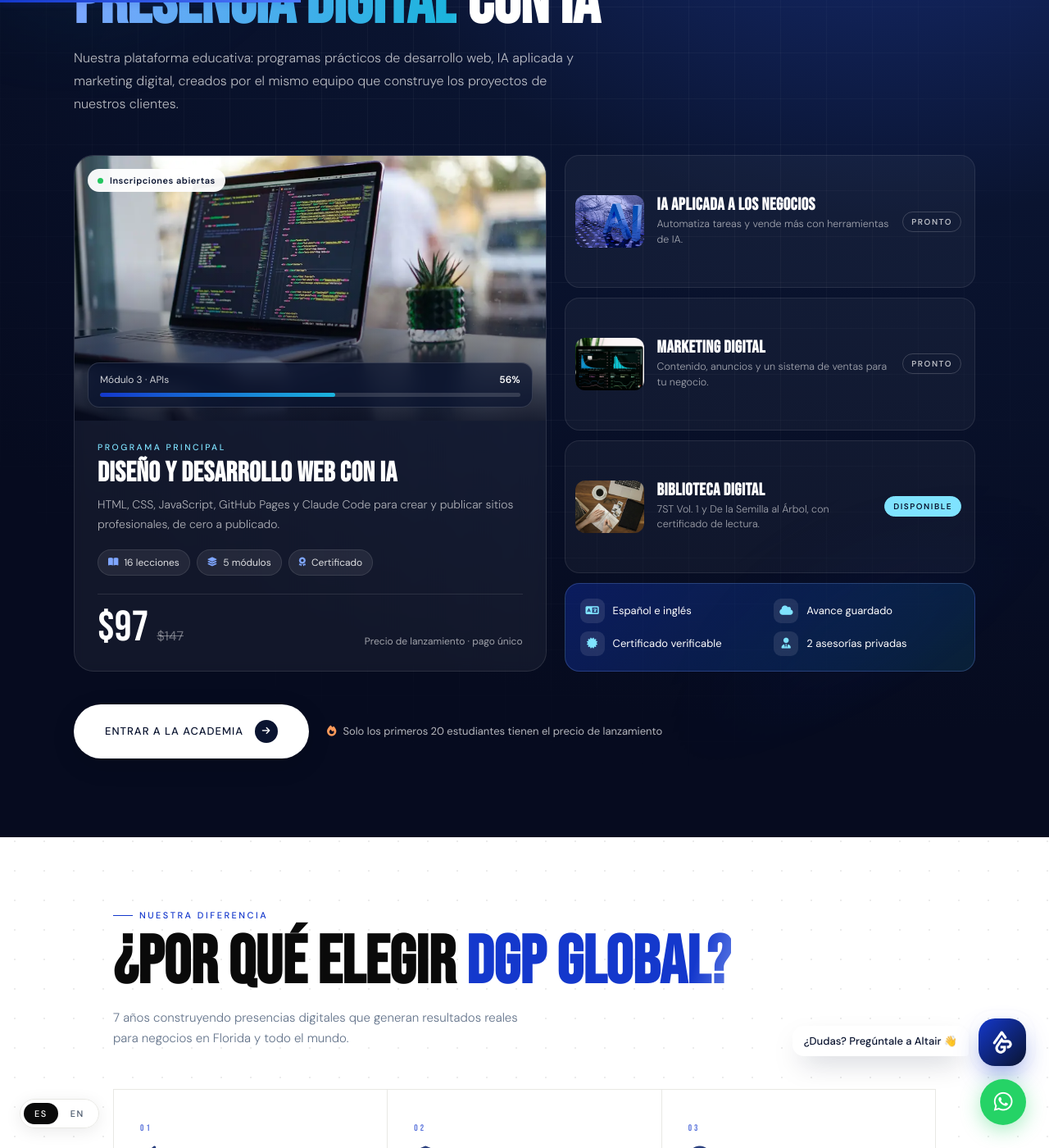
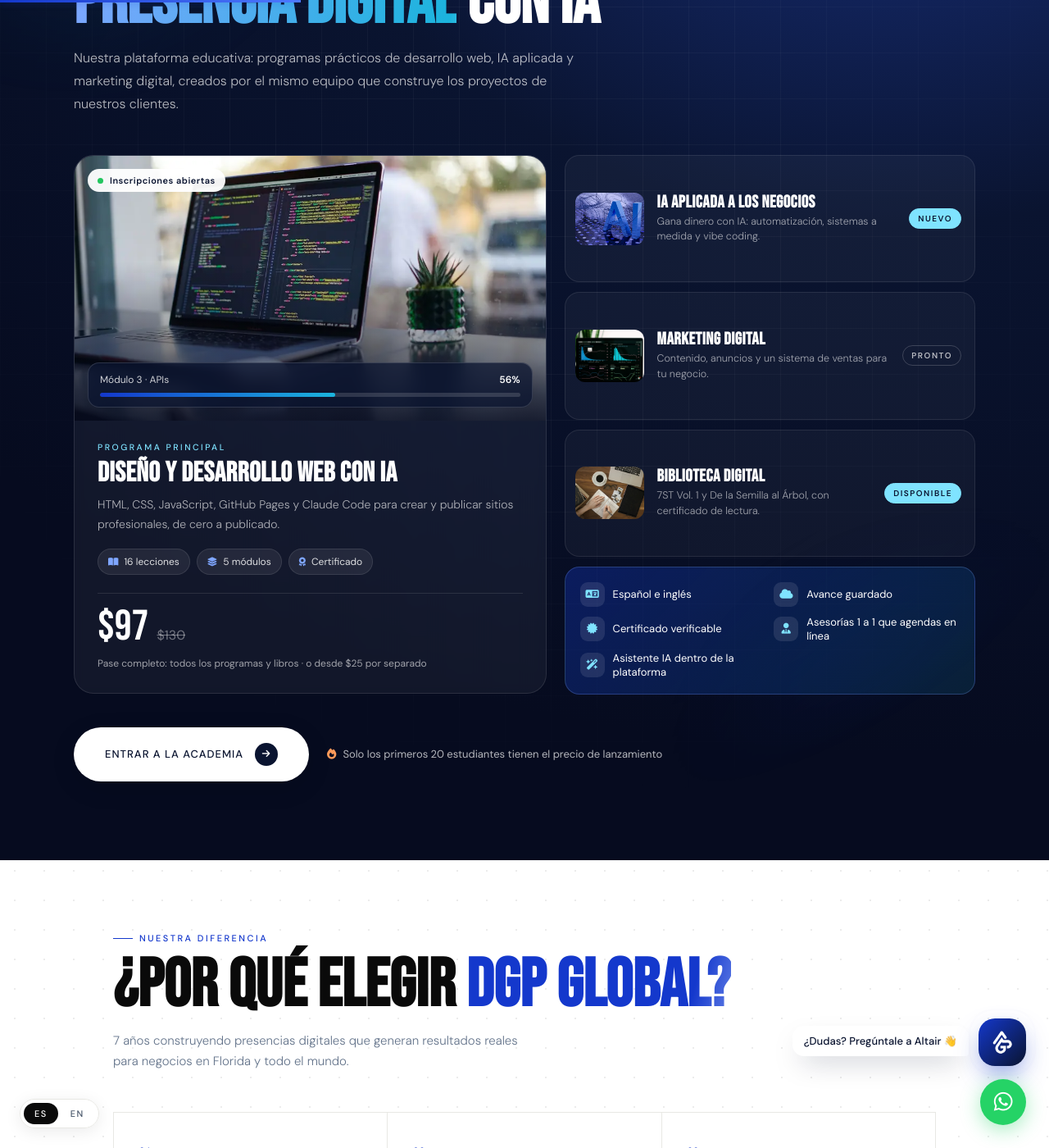
Before and after one commit to quasarworksco/dgpglobal, a Jekyll site: the page built from index.html, in a window 1280 px wide and 1400 px high, scrolled down 2706 px. Shown: the whole window at 82% size. Built offline with Jekyll 4.4.1, drawn with Linux system fonts in a browser that asks for light colours.

Commit message:
Academy: pase completo, curso de IA disponible y asesorías en línea
Co-Authored-By: Claude Opus 5.5 <noreply@anthropic.com>
Claude-Session: https://claude.ai/code/session_01NrRzK8pU3TCCHxGwCjA8LV

```diff
--- a/_includes/academy-section.html
+++ b/_includes/academy-section.html
@@ -35,8 +35,8 @@
             <li><i class="fa-solid fa-award"></i>{% if page.lang == 'en' %}Certificate{% else %}Certificado{% endif %}</li>
           </ul>
           <div class="acad-price">
-            <div><span class="acad-price-now">$97</span><s>$147</s></div>
-            <span class="acad-price-note">{% if page.lang == 'en' %}Launch price · one-time payment{% else %}Precio de lanzamiento · pago único{% endif %}</span>
+            <div><span class="acad-price-now">$97</span><s>$130</s></div>
+            <span class="acad-price-note">{% if page.lang == 'en' %}Full pass: every program and book · or from $25 each{% else %}Pase completo: todos los programas y libros · o desde $25 por separado{% endif %}</span>
           </div>
         </div>
       </a>
@@ -45,8 +45,8 @@
       <div class="acad-side">
         <a href="{{ acad_url }}" class="acad-item reveal" target="_blank" rel="noopener" style="transition-delay:.08s">
           <img src="/assets/academy/curso-ia.webp" alt="" width="900" height="600" loading="lazy" decoding="async">
-          <div><h4>{% if page.lang == 'en' %}AI for Business{% else %}IA aplicada a los negocios{% endif %}</h4><p>{% if page.lang == 'en' %}Automate tasks and sell more with AI tools.{% else %}Automatiza tareas y vende más con herramientas de IA.{% endif %}</p></div>
-          <span class="acad-tag">{% if page.lang == 'en' %}Soon{% else %}Pronto{% endif %}</span>
+          <div><h4>{% if page.lang == 'en' %}AI for Business{% else %}IA aplicada a los negocios{% endif %}</h4><p>{% if page.lang == 'en' %}Make money with AI: automation, custom systems and vibe coding.{% else %}Gana dinero con IA: automatización, sistemas a medida y vibe coding.{% endif %}</p></div>
+          <span class="acad-tag acad-tag-on">{% if page.lang == 'en' %}New{% else %}Nuevo{% endif %}</span>
         </a>
         <a href="{{ acad_url }}" class="acad-item reveal" target="_blank" rel="noopener" style="transition-delay:.16s">
           <img src="/assets/academy/curso-marketing.webp" alt="" width="900" height="600" loading="lazy" decoding="async">
@@ -63,7 +63,8 @@
           <li><i class="fa-solid fa-language"></i>{% if page.lang == 'en' %}Spanish & English{% else %}Español e inglés{% endif %}</li>
           <li><i class="fa-solid fa-cloud"></i>{% if page.lang == 'en' %}Progress saved{% else %}Avance guardado{% endif %}</li>
           <li><i class="fa-solid fa-certificate"></i>{% if page.lang == 'en' %}Verifiable certificate{% else %}Certificado verificable{% endif %}</li>
-          <li><i class="fa-solid fa-user-tie"></i>{% if page.lang == 'en' %}2 private mentoring sessions{% else %}2 asesorías privadas{% endif %}</li>
+          <li><i class="fa-solid fa-user-tie"></i>{% if page.lang == 'en' %}1-on-1 sessions you book online{% else %}Asesorías 1 a 1 que agendas en línea{% endif %}</li>
+          <li><i class="fa-solid fa-wand-magic-sparkles"></i>{% if page.lang == 'en' %}AI assistant inside the platform{% else %}Asistente IA dentro de la plataforma{% endif %}</li>
         </ul>
       </div>
     </div>
```
